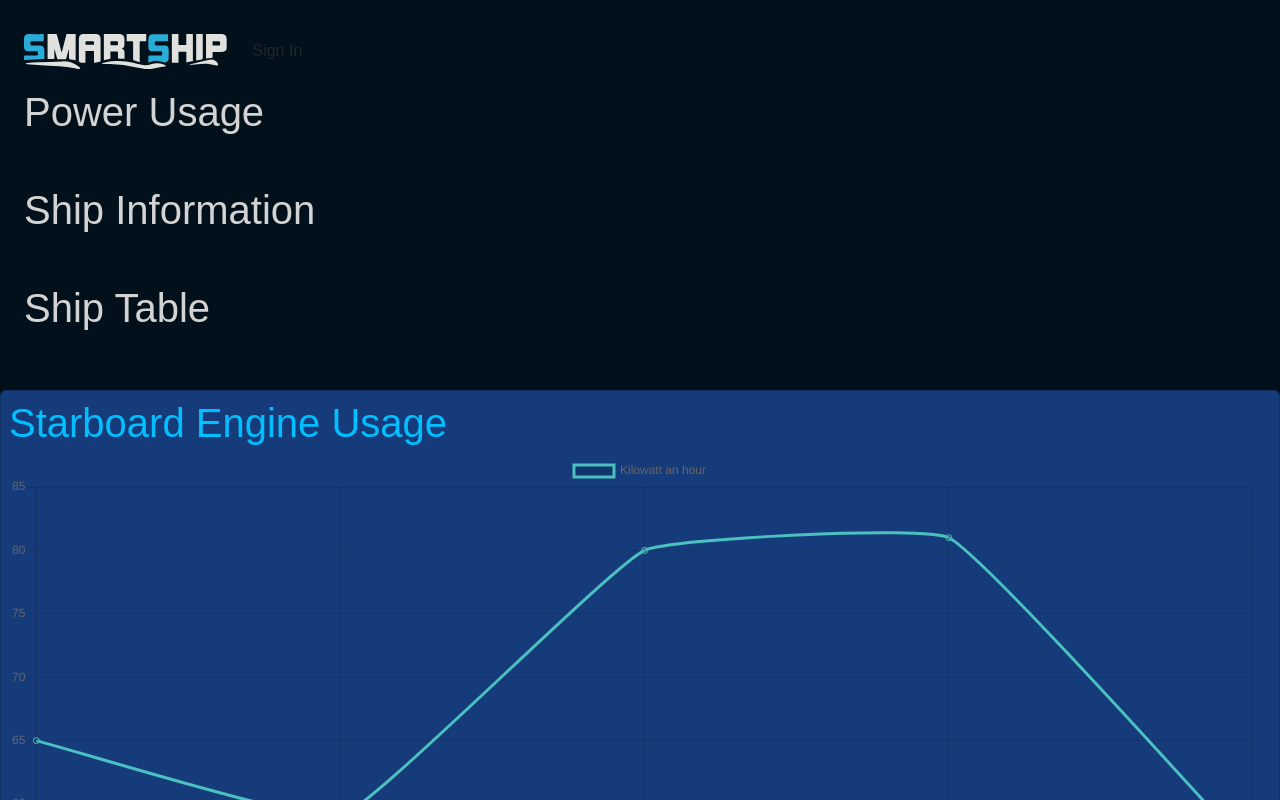
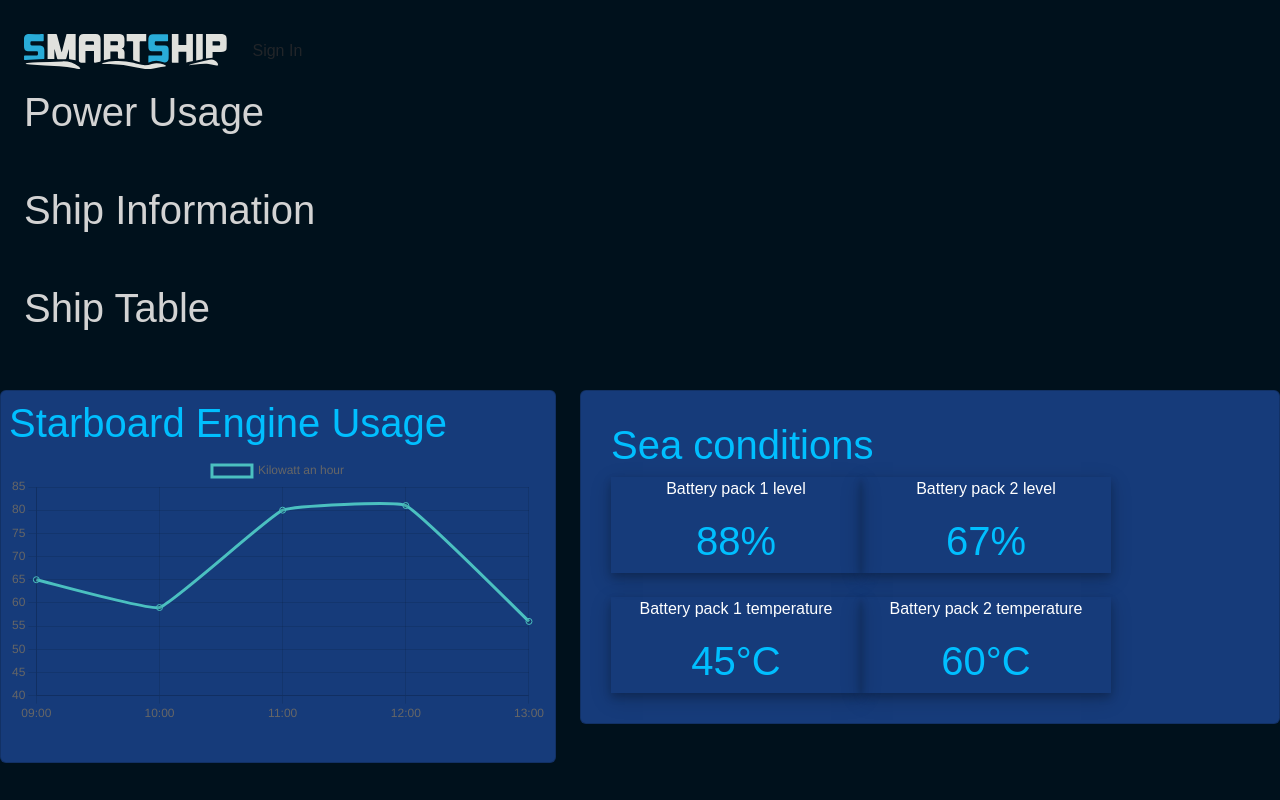
Before and after one commit to Jaden505/SmartShip-Web, a Vue app in the folder frontend/: page /#/ships/power-usage in a window 1280 px wide. Built offline with nearby package versions, Linux system fonts and the light colour scheme.

Commit message:
add battery pack levels to power usage. finished power usage front end

```diff
--- a/frontend/src/App.vue
+++ b/frontend/src/App.vue
@@ -29,8 +29,7 @@ body {
   min-height: 100%;
 }
 
-#app {
-  height: 100vh;
-  overflow: hidden;
+router-view {
+  overflow: scroll;
 }
 </style>
--- a/frontend/src/components/ship/PowerUsage.vue
+++ b/frontend/src/components/ship/PowerUsage.vue
@@ -5,16 +5,11 @@
         <div class="col">
           <EngineUsage/>
         </div>
-      </div>
-    </div>
-    <div class="container-bottom">
-      <div class="row">
         <div class="col">
           <BatteryInfo/>
         </div>
       </div>
     </div>
-
   </div>
 </template>
 
--- a/frontend/src/components/ship/charts-power-usage/BatteryInfo.vue
+++ b/frontend/src/components/ship/charts-power-usage/BatteryInfo.vue
@@ -3,25 +3,27 @@
     <h1>Sea conditions</h1>
 
     <div class="section">
-      <p>Sea state</p>
-      <h1 class="condition-value">3</h1>
+      <p>Battery pack 1 level</p>
+      <h1 class="condition-value">88%</h1>
+    </div>
+
+
+
+    <div class="section">
+      <p>Battery pack 2 level</p>
+      <h1 class="condition-value">67%</h1>
+    </div>
+
+    <br><br>
+
+    <div class="section">
+      <p>Battery pack 1 temperature</p>
+      <h1 class="condition-value">45°C</h1>
     </div>
 
     <div class="section">
-      <p>Wind direction</p>
-      <h1 class="condition-value">North</h1>
-    </div>
-
-    <br>
-
-    <div class="section">
-      <p>Sea temprature</p>
-      <h1 class="condition-value">6.2</h1>
-    </div>
-
-    <div class="section">
-      <p>Surface current</p>
-      <h1 class="condition-value">West</h1>
+      <p>Battery pack 2 temperature</p>
+      <h1 class="condition-value">60°C</h1>
     </div>
   </div>
 </template>
@@ -37,6 +39,8 @@ export default {
   background-color: #163b7a;
   color:white;
   width: 700px;
+  display: inline-block;
+  padding: 30px;
 }
 h1{
   color:deepskyblue;
```
